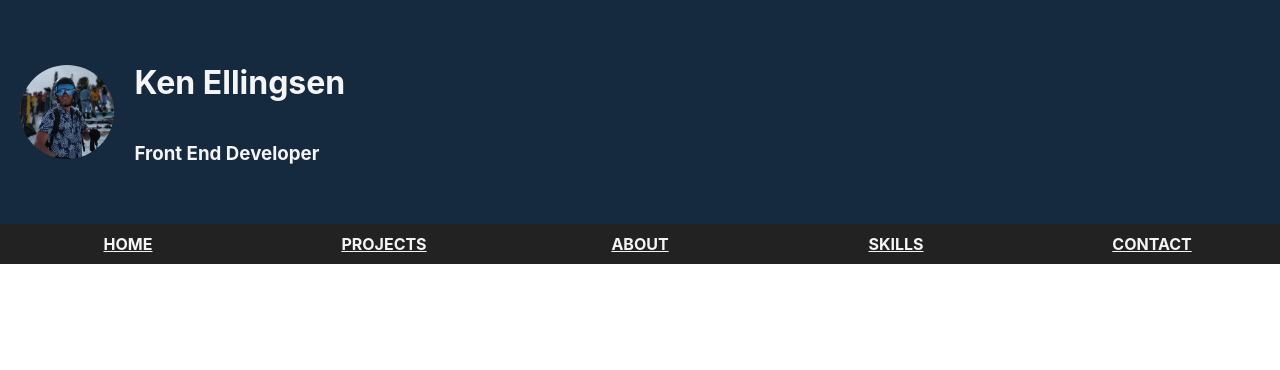
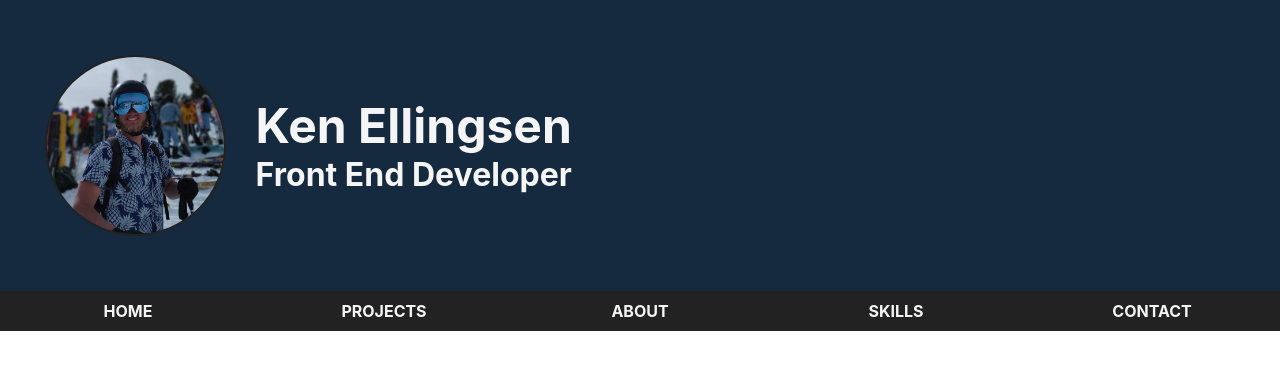
Before and after one commit to ken-ellingsen/portfolio-v2, a React (Create React App) app: page / in a window 1280 px wide. Shown: the top 370 px of the page. Built offline with nearby package versions, Linux system fonts and the light colour scheme.

Commit message:
Styling changes to minimize code and keep styling more consistent across device sizes

```diff
--- a/src/css/Header.css
+++ b/src/css/Header.css
@@ -1,7 +1,7 @@
+/********** Header **********/
 header {
     display: flex;
     flex-wrap: wrap;
-    justify-content: center;
     background-color: #152A3E;
     color: whitesmoke;
 }
@@ -10,33 +10,40 @@ header {
     display: flex;
     flex-wrap: wrap;
     justify-content: center;
+    margin: 0;
 }
 
 header img {
-    width: 40%;
+    width: 50%;
     height: auto;
+    border: 2px solid #222;
     border-radius: 50%;
-    margin: 20px 0;
+    margin: 40px 0 20px 0;
 }
 
 .name-title {
     display: flex;
-    flex-wrap: wrap;
-    justify-content: center;
+    flex-direction: column;
+    margin-bottom: 35px;
     width: 100%;
-    margin-bottom: 20px;
 }
 
 .name-title h1,
 .name-title h3 {
     text-align: center;
-    width: 75%;
+    margin: 0;
+    padding: 0;
 }
 
+/********** Navbar **********/
 .navbar {
     display: flex;
     width: 100%;
     background-color: #222;
+}
+
+.navbar a {
+    text-decoration: none;
 }
 
 .navbar .nav-item {
@@ -88,12 +95,15 @@ header img {
     display: none;
 }
 
+/******************** Oddly Large Phone Styling ********************/
+@media all and (min-width: 450px) {
+    header img {
+        width: 30%;
+    }
+}
+
 /******************** Tablet Styling ********************/
 @media all and (min-width: 768px) {
-    header {
-            justify-content: flex-start;
-        }
-
     .header-info {
         justify-content: flex-start;
         padding: 35px 0;
@@ -101,19 +111,26 @@ header img {
 
     header img {
         width: 15%;
-            margin: 20px 15px;
+        margin: 0 20px 0 35px;
     }
 
     .name-title {
+        justify-content: center;
+        margin: 0;
         width: 50%;
-            justify-content: flex-start;
-            align-content: center;
-            margin: 0;
     }
 
     .name-title h1,
     .name-title h3 {
         text-align: start;
+    }
+
+    .name-title h1 {
+        font-size: 2.5em;
+    }
+
+    .name-title h3 {
+        font-size: 1.5em;
     }
 
     .navbar .nav-item {
@@ -127,14 +144,21 @@ header img {
 
 /******************** Desktop Styling ********************/
 @media all and (min-width: 1200px) {
-    header img {
-            width: 9%;
-            margin: 30px 20px;
+    .header-info {
+        margin: 20px 0;
     }
 
-        .name-title h1,
+    header img {
+        width: 17.5%;
+        margin: 0 30px 0 45px;
+    }
+
+    .name-title h1 {
+        font-size: 3em;
+    }
+
     .name-title h3 {
-            text-align: left;
+        font-size: 2em;
     }
 
     .navbar .nav-item {
```
Lines whose indentation alone changed are shown as unchanged.
